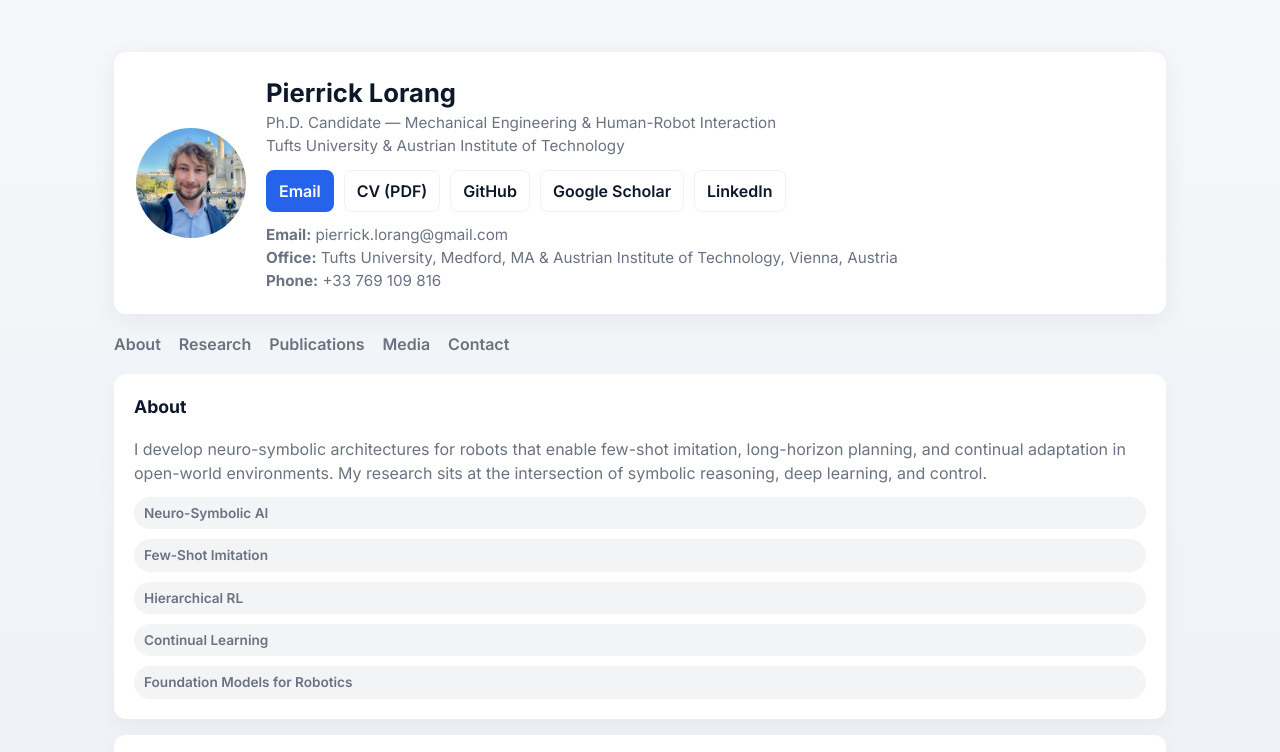
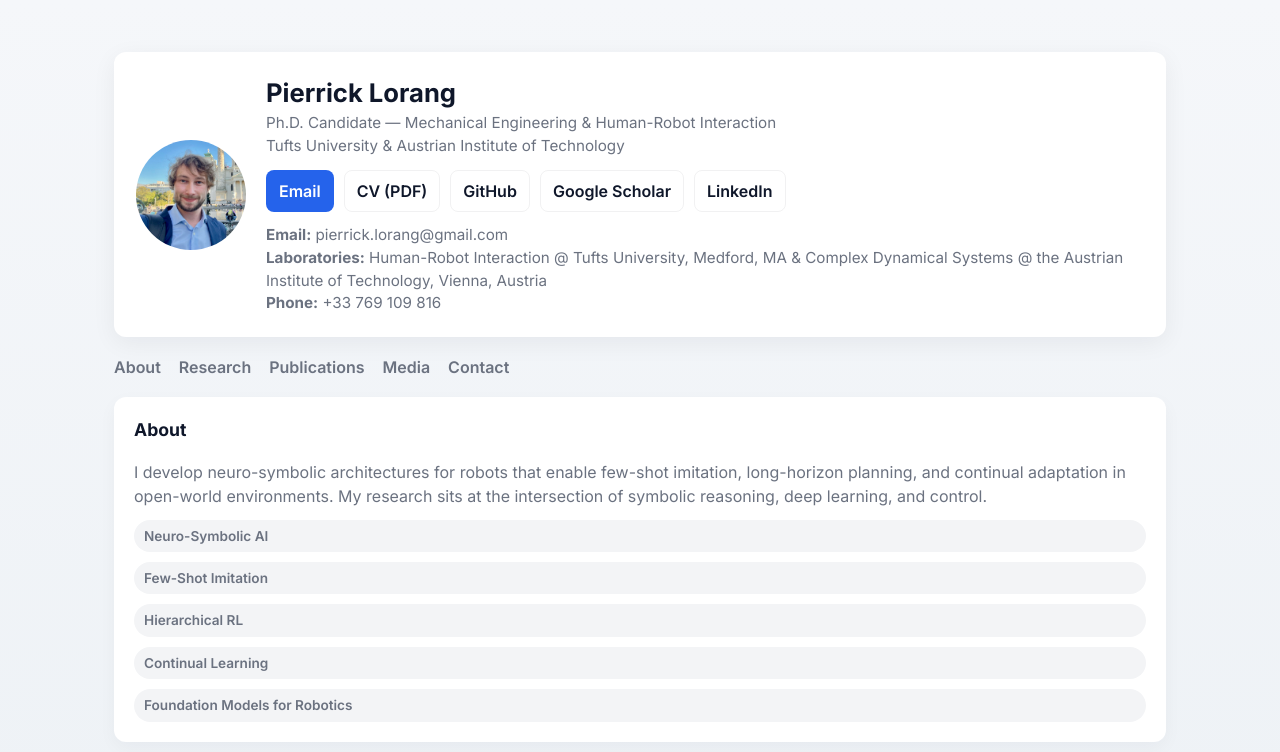
Before and after one commit to lorangpi/lorangpi.github.io, a plain HTML site: page index.html in a window 1280 px wide. Shown: the top 752 px of the page. Drawn offline with Linux system fonts and the light colour scheme.

Commit message:
added labs

```diff
--- a/index.html
+++ b/index.html
@@ -94,7 +94,7 @@
         </div>
         <div style="margin-top:12px;color:var(--muted);font-size:0.95rem;">
           <strong>Email:</strong> pierrick.lorang@gmail.com<br>
-          <strong>Office:</strong> Tufts University, Medford, MA & Austrian Institute of Technology, Vienna, Austria<br>
+          <strong>Laboratories:</strong> Human-Robot Interaction @ Tufts University, Medford, MA & Complex Dynamical Systems @ the Austrian Institute of Technology, Vienna, Austria<br>
           <strong>Phone:</strong> +33 769 109 816
         </div>
       </div>
```
